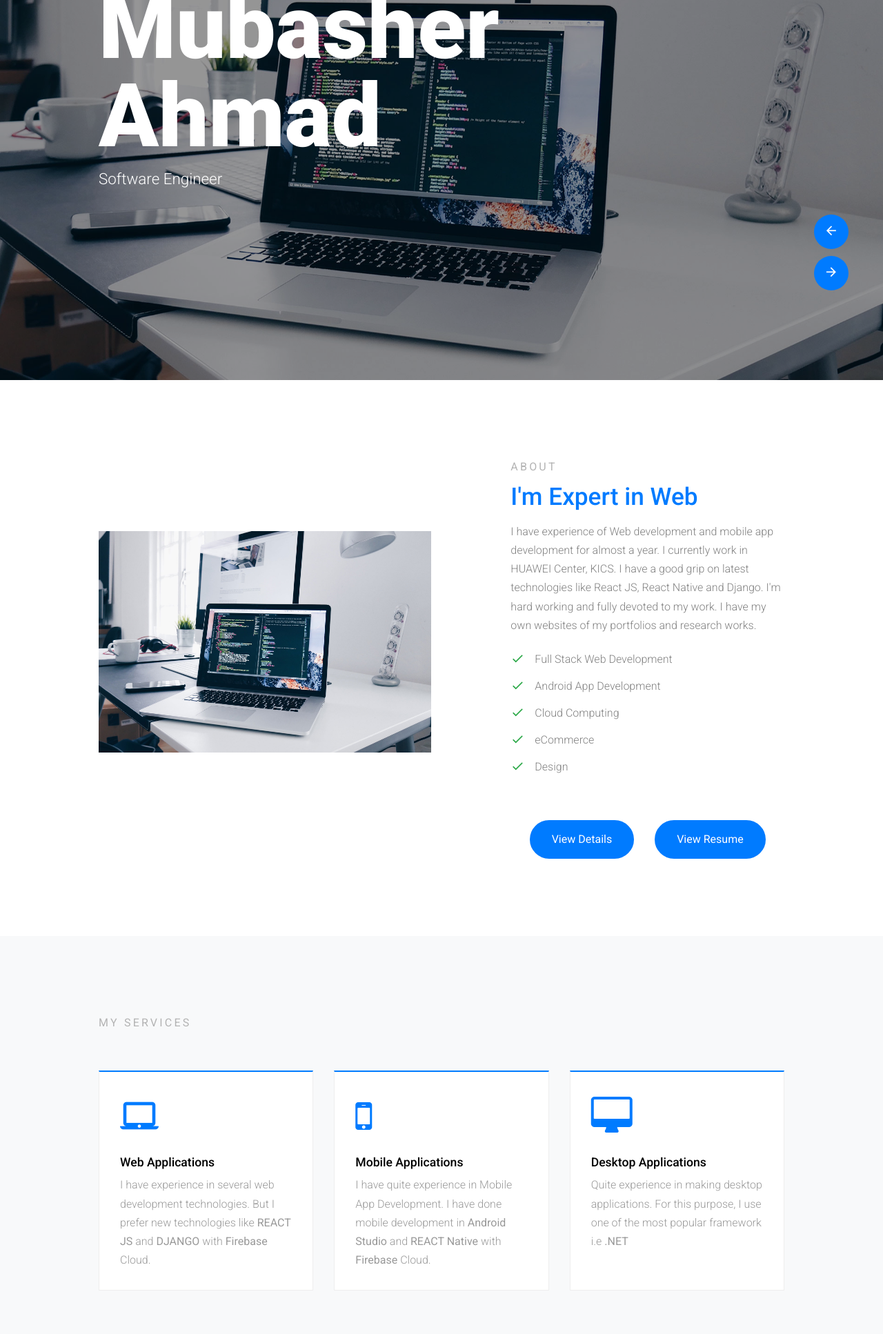
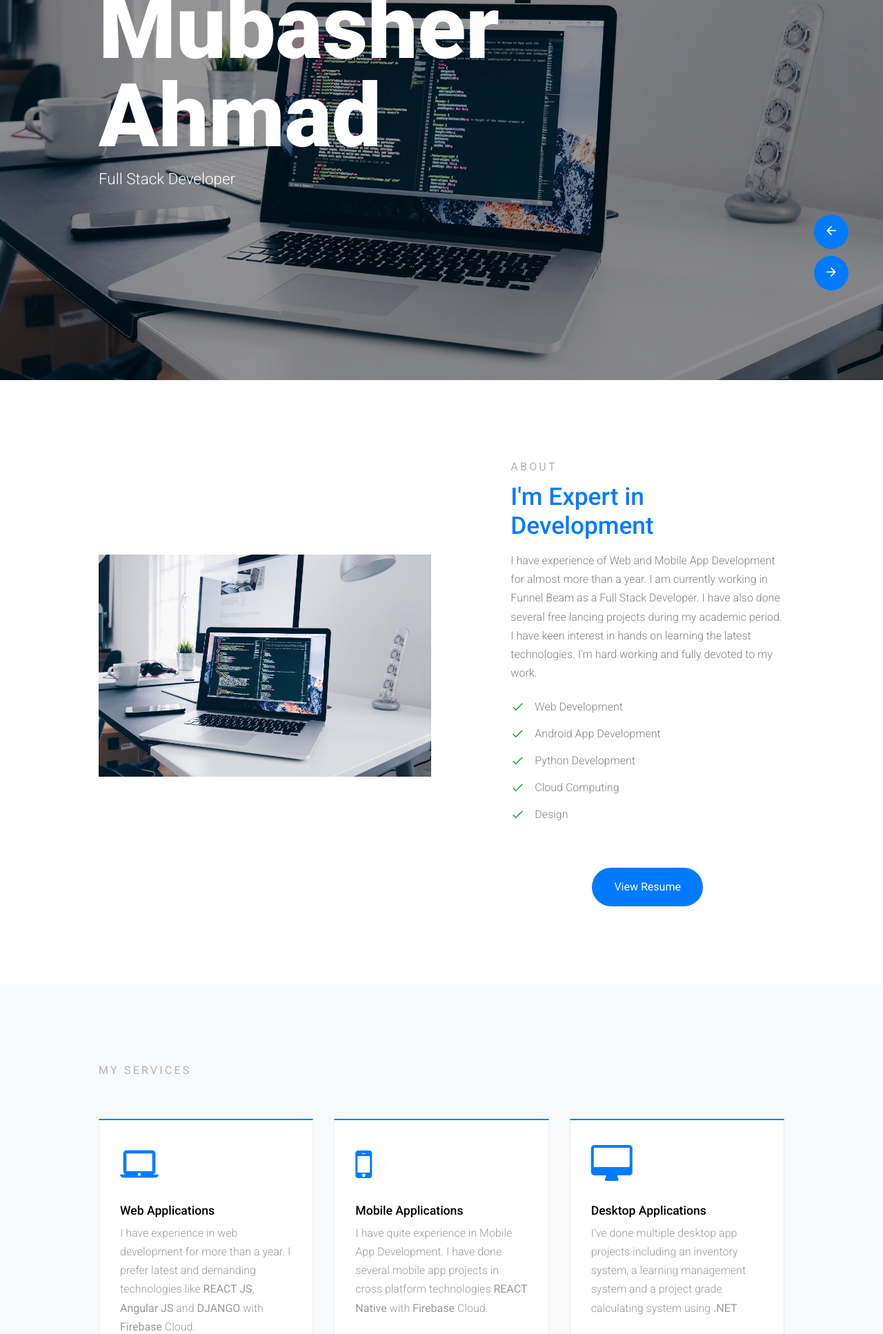
Before and after one commit to mubasher117/portfolio_gen_django, a Django app: template mysite/portfolio/templates/portfolio/index.html in a window 1280 px wide. Shown: the part 346-2280 px from the top of the page at 69% size. Run offline with Django 3.2, Linux system fonts and the light colour scheme; the template is opened without the code that fills it, so the values that code supplies are empty; some libraries are stand-ins or nearby versions; some web fonts are replaced.

Commit message:
updated profile

```diff
--- a/mysite/portfolio/templates/portfolio/index.html
+++ b/mysite/portfolio/templates/portfolio/index.html
@@ -2,7 +2,7 @@
 <html lang="en">
 
 <head>
-  <title>Portfolio</title>
+  <title>Mubasher | Portfolio</title>
   <meta charset="utf-8">
   <meta name="viewport" content="width=device-width, initial-scale=1, shrink-to-fit=no">
   {% load static %}
@@ -40,7 +40,7 @@
     </div>
 
 
-    <div class="site-navbar-wrap">
+    <div class="site-navbar-wrap" id="main">
 
       <div class="site-navbar site-navbar-target js-sticky-header">
         <div class="container">
@@ -101,7 +101,7 @@
                 <h1>Mubasher Ahmad</h1>
               </div>
               <div class="text">
-                <p class="sub-text mb-5">Software Engineer</p>
+                <p class="sub-text mb-5">Full Stack Developer</p>
 
               </div>
             </div>
@@ -120,17 +120,18 @@
           </div>
           <div class="col-lg-5 ml-auto section-title">
             <span class="sub-title mb-2 d-block">About</span>
-            <h2 class="title text-primary mb-3">I'm Expert in Web</h2>
-            <p class="mb-4">I have experience of Web development and mobile app development for almost a year. I
-              currently work in HUAWEI Center, KICS. I have a good grip on latest technologies like React JS, React
-              Native and Django. I'm hard working and fully devoted to my work. I have my own websites of my portfolios
-              and research works.</p>
+            <h2 class="title text-primary mb-3">I'm Expert in Development</h2>
+            <p class="mb-4">
+              I have experience of Web and Mobile App Development for almost more than a year. I am currently
+              working in Funnel Beam as a Full Stack Developer. I have also done several free lancing projects during my academic
+              period. I have keen interest in hands on learning the latest technologies. I'm hard working and fully devoted to my work.
+            </p>
             <div class="d-flex">
               <ul class="list-unstyled ul-check success mr-5">
-                <li>Full Stack Web Development</li>
+                <li>Web Development</li>
                 <li>Android App Development</li>
+                <li>Python Development</li>
                 <li>Cloud Computing</li>
-                <li>eCommerce</li>
                 <li>Design</li>
               </ul>
             </div>
@@ -138,9 +139,9 @@
             <div class="row">
           <div class="col-12 about-btn-container">
 
-            <a href="{% static 'portfolio/MubasherAhmadCV.pdf' %}" style="margin-right: 30px;">
+            <!-- <a href="{% static 'portfolio/MubasherAhmadCV.pdf' %}" style="margin-right: 30px;">
               <button type="submit" class="btn btn-primary btn-md">View Details</button>
-            </a>
+            </a> -->
             <a href="{% static 'portfolio/MubasherAhmadCV.pdf' %}">
               <button type="submit" class="btn btn-primary btn-md">View Resume</button>
             </a>
@@ -174,8 +175,8 @@
                 <div class="service h-100">
                   <span class="icon-laptop_mac display-4 text-primary d-block mb-4"></span>
                   <h3>Web Applications</h3>
-                  <p>I have experience in several web development technologies. But I prefer new technologies like
-                    <b>REACT JS</b> and <b>DJANGO</b> with <b>Firebase</b> Cloud. </p>
+                  <p>I have experience in web development for more than a year. I prefer latest and demanding technologies like
+                    <b>REACT JS</b>, <b>Angular JS</b>  and <b>DJANGO</b> with <b>Firebase</b> Cloud. </p>
                   <!-- <p><a href="#" class="readmore">Learn more</a></p> -->
                 </div>
               </div>
@@ -184,8 +185,8 @@
                 <div class="service h-100">
                   <span class="icon-mobile display-4 text-primary d-block mb-4"></span>
                   <h3>Mobile Applications</h3>
-                  <p>I have quite experience in Mobile App Development. I have done mobile development in <b>Android
-                      Studio</b> and <b>REACT Native</b> with <b>Firebase</b> Cloud. </p>
+                  <p>I have quite experience in Mobile App Development. I have done several mobile app projects in
+                    cross platform technologies <b>REACT Native</b> with <b>Firebase</b> Cloud. </p>
                   <!-- <p><a href="#" class="readmore">Learn more</a></p> -->
                 </div>
               </div>
@@ -193,8 +194,9 @@
                 <div class="service h-100">
                   <span class="icon-desktop display-4 text-primary d-block mb-4"></span>
                   <h3>Desktop Applications</h3>
-                  <p>Quite experience in making desktop applications. For this purpose, I use one of the most popular
-                    framework i.e <b>.NET</b> </p>
+                  <p>I've done multiple desktop app projects including an inventory system, a learning management system
+                    and a project grade calculating
+                     system using <b>.NET</b> </p>
                   <!-- <p><a href="#" class="readmore">Learn more</a></p> -->
                 </div>
               </div>
@@ -256,7 +258,7 @@
 
           </div>
         </div>
-        <div class="row mb-5">
+         <div class="row mb-5">
           <div class="col-lg-6 mb-4 mb-lg-0">
             <img src="{% static 'portfolio/images/dipleo1.png' %}" alt="Image" class="img-fluid" class="img-fluid">
             <img src="{% static 'portfolio/images/dipleo2.png' %}" alt="Image" class="img-fluid" class="img-fluid">
@@ -274,6 +276,23 @@
             </p>
 
             <p class="mb-4"><a href="http://dipleo.com:8000/" class="readmore">Visit website</a></p>
+          </div>
+        </div>
+        <div class="row mb-5">
+          <div class="col-lg-6 mb-4 mb-lg-0">
+            <img src="{% static 'portfolio/images/eCopiesHome.jpeg' %}" alt="Image" class="img-fluid" class="img-fluid">
+            <img src="{% static 'portfolio/images/eCopiesMyOrders.jpeg' %}" alt="Image" class="img-fluid" class="img-fluid">
+            <img src="{% static 'portfolio/images/eCopiesPayments' %}" alt="Image" class="img-fluid"
+              class="img-fluid">
+          </div>
+          <div class="col-lg-5 h-100 jm-sticky-top ml-auto">
+            <h3>eCopies</h3>
+            <p class="mb-4">
+               A mobile app to get certified/attested copies from any department. I designed, developed, tested and deployed the complete system on my own. This system consists of one consumer app, one receiver app and one admin end web app.
+            </p>
+            <p class="mb-5"><strong class="text-black">Technologies:</strong> React JS, React Native, Firebase, Node.js, Express, Redux            </p>
+
+            <p class="mb-4"><a href="https://play.google.com/store/apps/details?id=com.ecopies" class="readmore">Download from Google Play</a></p>
           </div>
         </div>
         <div class="row mb-5">
@@ -422,10 +441,12 @@
           <div class="row mb-5">
             <div class="col-12">
               <h3 class="footer-heading mb-4">About</h3>
-              <p>I have experience of Web development and mobile app development for almost a year. I currently work in
-                HUAWEI Center, KICS. I have a good grip on latest technologies like React JS, React Native and Django.
-                I'm hard working and fully devoted to my work. I have my own websites of my portfolios and research
-                works.</p>
+              <p>
+
+              I have experience of Web and Mobile App Development for almost more than a year. I am currently
+              working in Funnel Beam as a Full Stack Developer. I have also done several free lancing projects during my academic
+              period. I have keen interest in hands on learning the latest technologies. I'm hard working and fully devoted to my work.
+              </p>
             </div>
           </div>
 
@@ -485,7 +506,7 @@
                 class="icon-facebook"></span></a>
             <a href="https://twitter.com/mushi_mubashir" class="pl-3 pr-3"><span class="icon-twitter"></span></a>
             <a href="https://github.com/mushiahmad-007" class="pl-3 pr-3"><span class="icon-github"></span></a>
-            <a href="https://www.linkedin.com/in/mubashir-ahmad-316164180/" class="pl-3 pr-3"><span
+            <a href="https://www.linkedin.com/in/mubasher-ahmad-316164180" class="pl-3 pr-3"><span
                 class="icon-linkedin"></span></a>
           </div>
 
@@ -493,7 +514,7 @@
 
             Copyright &copy;
             <script>document.write(new Date().getFullYear());</script> All rights reserved | <a
-              href="https://colorlib.com" target="_blank">Mubasher Ahmad</a>
+              href="#main" target="_blank">Mubasher Ahmad</a>
 
           </p>
 
```
Also changed, not shown: mysite/portfolio/static/portfolio/images/eCopiesHome.jpeg (added), mysite/portfolio/static/portfolio/images/eCopiesMyOrders.jpeg (added), mysite/portfolio/static/portfolio/images/eCopiesPayments.jpeg (added).
